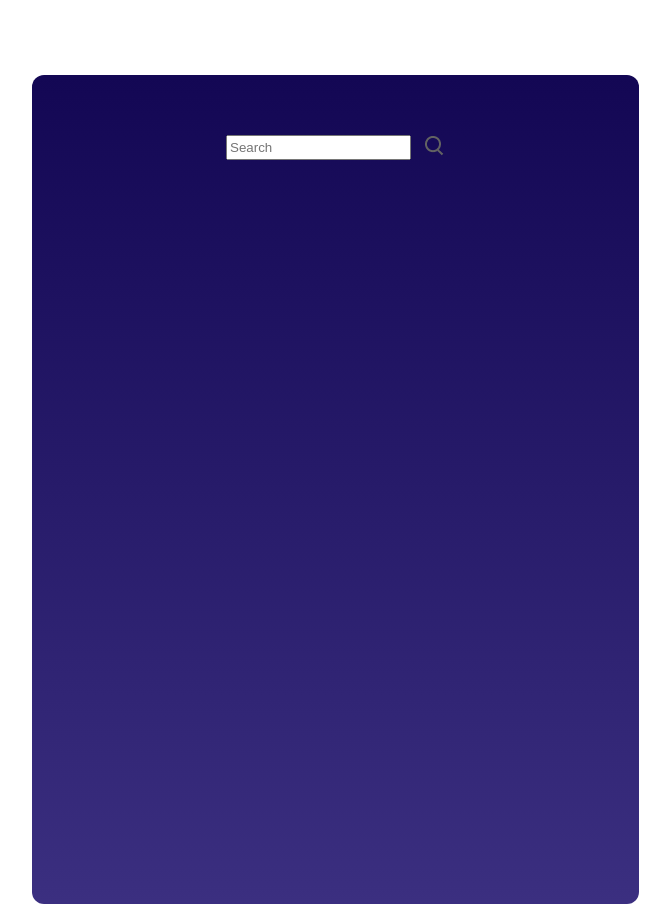
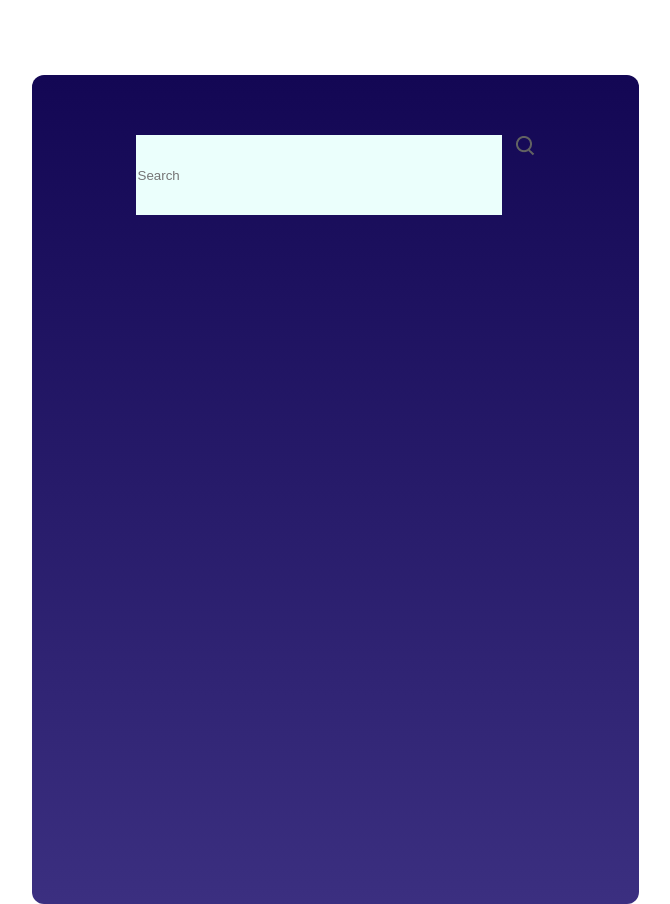
Before and after one commit to Asna1303/weatherApp, a React (Create React App) app: page / in a window 1280 px wide. Shown: the whole page, without its empty margins (305-975 px from the left). Built offline with nearby package versions, Linux system fonts and the light colour scheme.

Commit message:
applied style for top bar:alighned search

```diff
--- a/src/Components/WeatherApp/WeatherApp.css
+++ b/src/Components/WeatherApp/WeatherApp.css
@@ -12,3 +12,11 @@
     gap: 14px;
     padding-top: 60px;
 }
+.top-bar input{
+    display: flex;
+    width: 362px;
+    height: 78px;
+    background:#ebfffc ;
+    border: none;
+    outline: none;
+}
```
